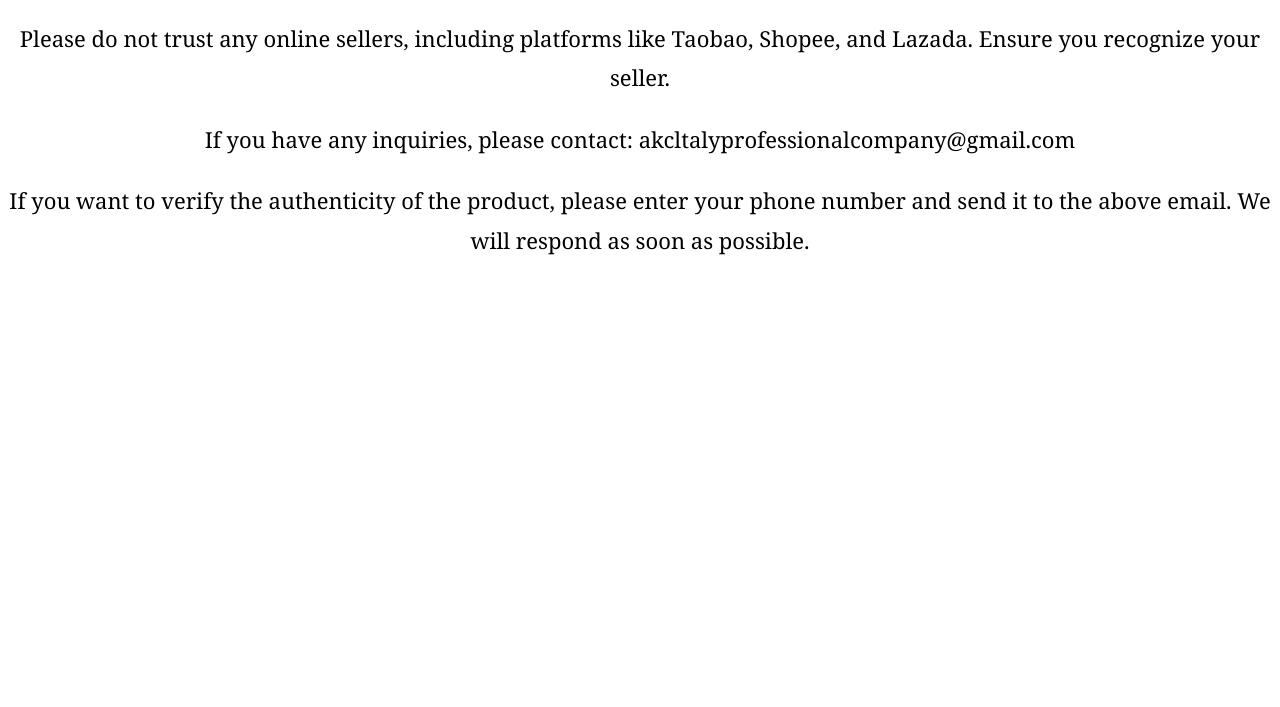
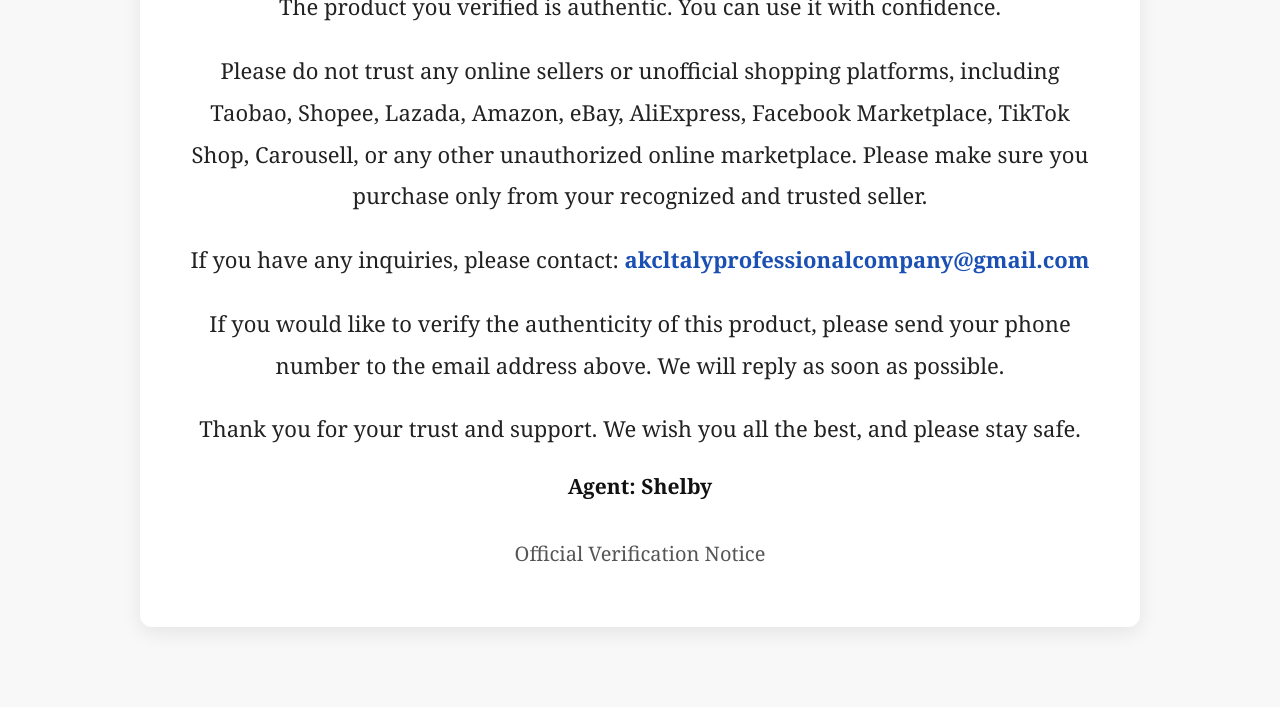
Before and after one commit to akcltalyprofessionalcompany/akc, a plain HTML site: page index.html in a window 1280 px wide. Shown: the part 252-959 px from the top of the page. Before the commit the page ends 800 px from the top, so only its background shows below. Drawn offline with Linux system fonts and the light colour scheme.

Commit message:
Update index.html

```diff
--- a/index.html
+++ b/index.html
@@ -1,31 +1,94 @@
 <!DOCTYPE html>
-<html>
+<html lang="en">
 <head>
   <meta charset="UTF-8">
+  <meta name="viewport" content="width=device-width, initial-scale=1.0">
   <title>Verification Notice</title>
   <style>
     body {
-      font-family: Georgia, serif;
-      font-size: 20px;
-      line-height: 1.8;
+      font-family: "Georgia", "Times New Roman", serif;
+      background-color: #f8f8f8;
+      color: #222;
+      margin: 0;
+      padding: 0;
+    }
+
+    .container {
+      max-width: 900px;
+      margin: 80px auto;
+      background: #ffffff;
+      padding: 60px 50px;
+      box-shadow: 0 6px 20px rgba(0, 0, 0, 0.08);
+      border-radius: 12px;
       text-align: center;
-      padding-top: 100px;
     }
+
     h1 {
-      font-size: 32px;
-      margin-bottom: 20px;
+      font-size: 36px;
+      margin-bottom: 25px;
+      color: #111;
     }
+
     p {
       font-size: 22px;
-      margin-bottom: 20px;
+      line-height: 1.9;
+      margin-bottom: 22px;
+    }
+
+    .footer {
+      margin-top: 40px;
+      font-size: 20px;
+      color: #555;
+    }
+
+    .agent {
+      margin-top: 20px;
+      font-size: 21px;
+      font-weight: bold;
+      color: #111;
+    }
+
+    .email {
+      color: #1a4fb3;
+      font-weight: bold;
+      word-break: break-word;
     }
   </style>
 </head>
 <body>
-  <h1>This is a genuine product</h1>
-  <p>The product you verified is authentic. You can use it with confidence.</p >
-  <p>Please do not trust any online sellers, including platforms like Taobao, Shopee, and Lazada. Ensure you recognize your seller.</p >
-  <p>If you have any inquiries, please contact: akcltalyprofessionalcompany@gmail.com</p >
-  <p>If you want to verify the authenticity of the product, please enter your phone number and send it to the above email. We will respond as soon as possible.</p >
+  <div class="container">
+    <h1>This is a genuine product</h1>
+
+    <p>
+      The product you verified is authentic. You can use it with confidence.
+    </p >
+
+    <p>
+      Please do not trust any online sellers or unofficial shopping platforms, including
+      Taobao, Shopee, Lazada, Amazon, eBay, AliExpress, Facebook Marketplace, TikTok Shop,
+      Carousell, or any other unauthorized online marketplace.
+      Please make sure you purchase only from your recognized and trusted seller.
+    </p >
+
+    <p>
+      If you have any inquiries, please contact:
+      <span class="email">akcltalyprofessionalcompany@gmail.com</span>
+    </p >
+
+    <p>
+      If you would like to verify the authenticity of this product, please send your phone number
+      to the email address above. We will reply as soon as possible.
+    </p >
+
+    <p>
+      Thank you for your trust and support. We wish you all the best, and please stay safe.
+    </p >
+
+    <div class="agent">Agent: Shelby</div>
+
+    <div class="footer">
+      Official Verification Notice
+    </div>
+  </div>
 </body>
 </html>
```
